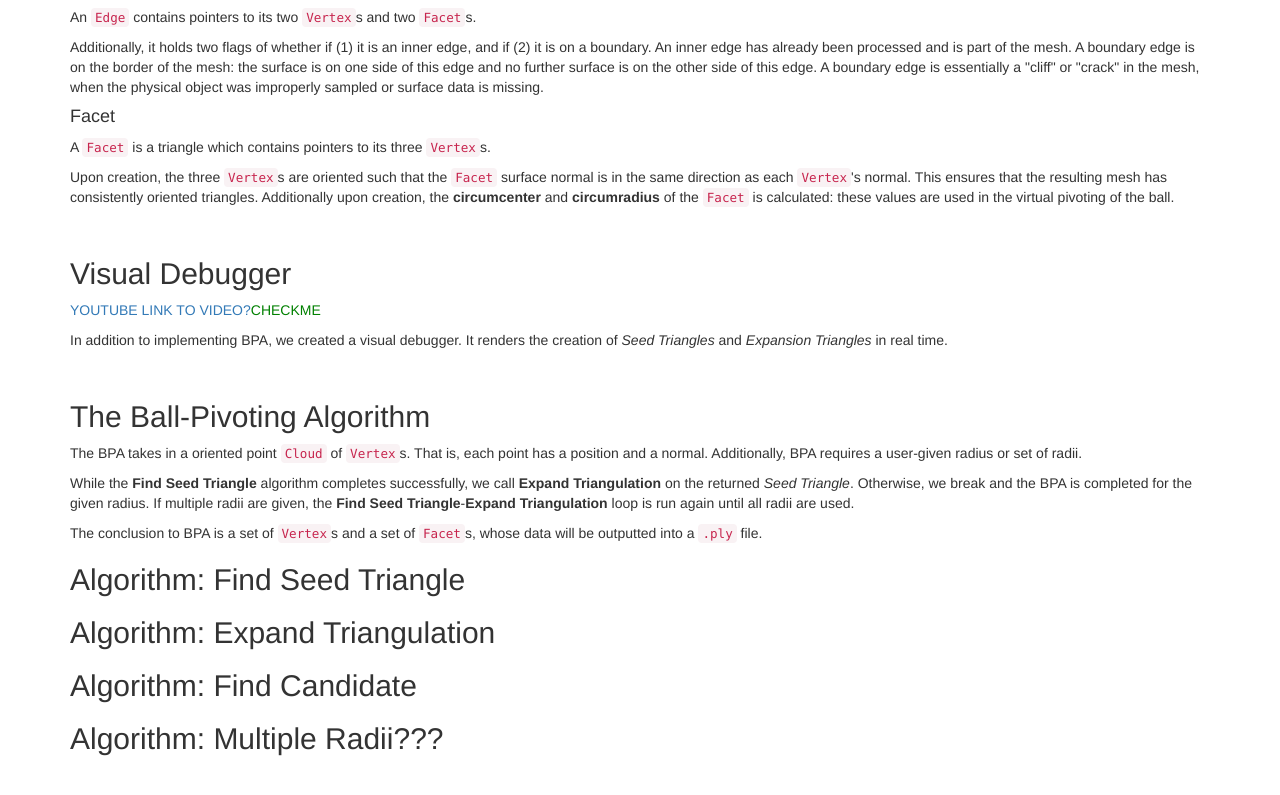
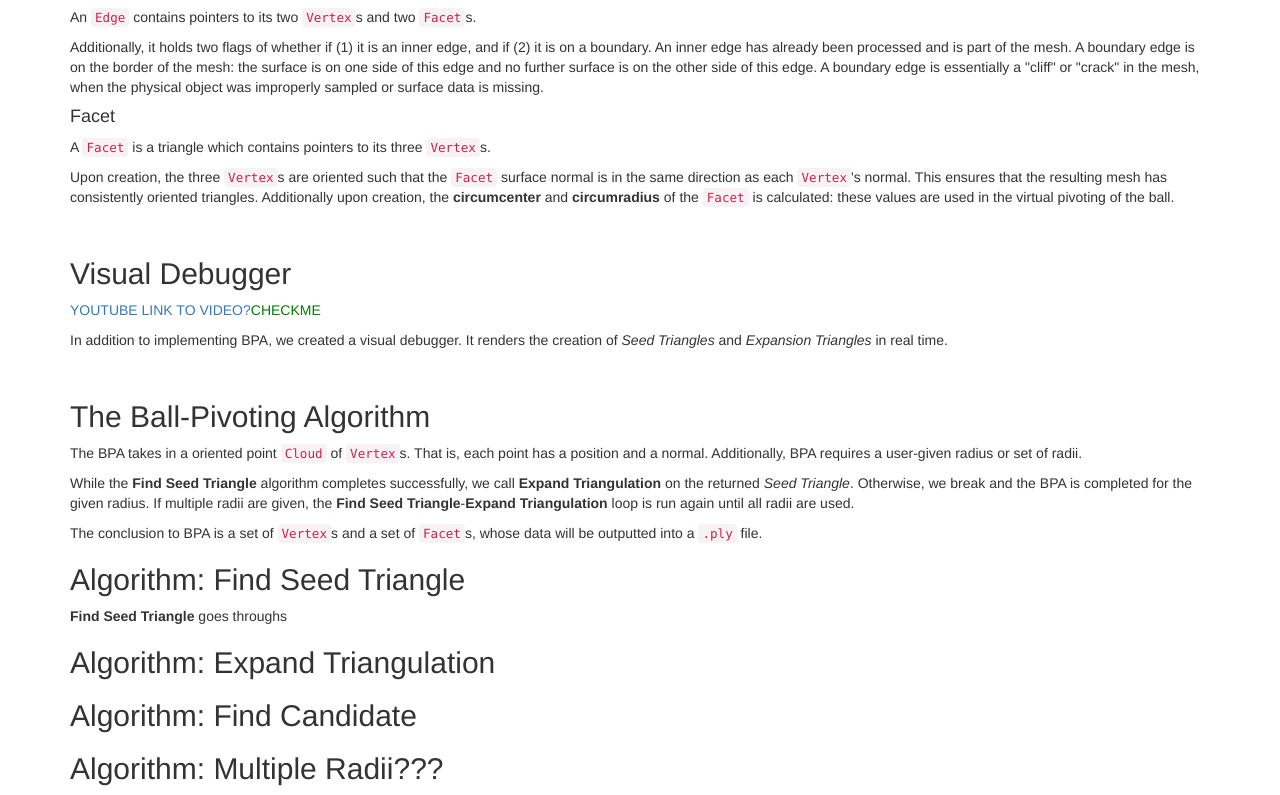
Before and after one commit to CS184Team/cs184-final, a plain HTML site: page writeup.html in a window 1280 px wide. Shown: the part 2504-3299 px from the top of the page. Before the commit the page ends 3269 px from the top, so only its background shows below. Drawn offline with nearby package versions, Linux system fonts and the light colour scheme; some packages are replaced by stand-ins of ours.

Commit message:
late nite miniedits

```diff
--- a/writeup.html
+++ b/writeup.html
@@ -320,7 +320,7 @@ vxm vym vzm nxm nym nzm</pre>
 
     <h2>Algorithm: Find Seed Triangle</h2>
     <p>
-
+        <b>Find Seed Triangle</b> goes throughs
     </p>
 
     <h2>Algorithm: Expand Triangulation</h2>
```
